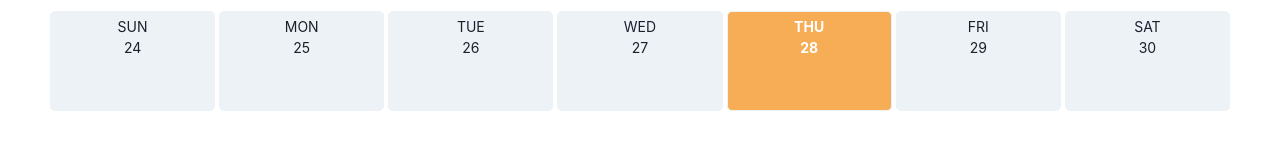
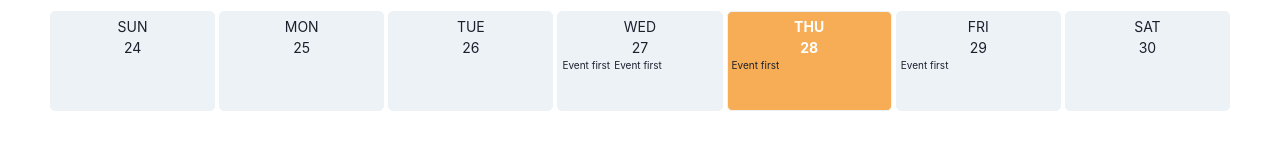
Before and after one commit to Meenachinmay/react-calender-view-chakraui, a React (Vite) app: page / in a window 1280 px wide. Shown: the part 545-693 px from the top of the page. Built offline with nearby package versions, Linux system fonts and the light colour scheme.

Commit message:
events are showing in the calender now

```diff
--- a/src/components/Calender.tsx
+++ b/src/components/Calender.tsx
@@ -10,6 +10,7 @@ const Calender: React.FC = () => {
   const [currentMonth, setCurrentMonth] = useState(getMonth());
   const { monthIndex } = useContext(GlobalContext);
 
+  // set month and fetch events
   useEffect(() => {
    setCurrentMonth(getMonth(monthIndex));
   }, [monthIndex])
--- a/src/components/Day.tsx
+++ b/src/components/Day.tsx
@@ -1,15 +1,28 @@
-import React from "react";
+import React, { useEffect, useState } from "react";
 import { Flex, Text } from "@chakra-ui/react";
 import dayjs from "dayjs";
+import { IDay } from "../types/day.type";
+import { IEvent } from "../types/event.type";
+import { events } from "../data-array/event.index";
 
-interface DayProps {
-  day: dayjs.Dayjs;
-}
+const Day: React.FC<IDay> = ({ day }: IDay) => {
+  const [eventsToRender, setEventsToRender] = useState<IEvent[] | null>(null);
 
-const Day: React.FC<DayProps> = ({ day }) => {
   function getCurrentDayClass() {
     return day.format("DD-MM-YY") === dayjs().format("DD-MM-YY");
   }
+
+  useEffect(() => {
+    const data: IEvent[] = events.filter((e) => {
+      return e.date === day.format("DD-MM-YYYY");
+    });
+    if (data) {
+      setEventsToRender(data);
+    }
+    console.log(eventsToRender);
+    console.log('render')
+  }, [day]);
+
   return (
     <Flex
       width={"full"}
@@ -34,10 +47,15 @@ const Day: React.FC<DayProps> = ({ day }) => {
         flexDir={"column"}
         alignItems={"center"}
         color={getCurrentDayClass() ? "white" : "gray.800"}
-        fontWeight={getCurrentDayClass() ? 'bold' : 'normal'}
+        fontWeight={getCurrentDayClass() ? "bold" : "normal"}
       >
         <Text fontSize={"sm"}>{day.format("ddd").toUpperCase()}</Text>
         <Text fontSize={"sm"}>{day.format("DD")}</Text>
+      </Flex>
+      <Flex width={'full'} gap={1}>
+        {eventsToRender?.map((e) => (
+          <p key={e.id} style={{ fontSize: "10px" }}>{e.title}</p>
+        ))}
       </Flex>
     </Flex>
   );
--- a/src/components/Month.tsx
+++ b/src/components/Month.tsx
@@ -4,10 +4,11 @@ import React from "react";
 import Day from "./Day";
 
 interface MonthProps {
-  month: dayjs.Dayjs[][];
+  month: dayjs.Dayjs[][],
 }
 
 const Month: React.FC<MonthProps> = ({ month }) => {
+
   return (
     <>
       <Flex width={'full'}>
--- /dev/null
+++ b/src/data-array/event.index.ts
@@ -0,0 +1,28 @@
+import { IEvent } from "../types/event.type";
+
+export const events: IEvent[] = [
+  {
+    id: 1,
+    title: "Event first",
+    description: "This is an event first",
+    date: "29-09-2023",
+  },
+  {
+    id: 2,
+    title: "Event first",
+    description: "This is an event first",
+    date: "28-09-2023",
+  },
+  {
+    id: 3,
+    title: "Event first",
+    description: "This is an event first",
+    date: "27-09-2023",
+  },
+  {
+    id: 4,
+    title: "Event first",
+    description: "This is an event first",
+    date: "27-09-2023",
+  },
+];
--- /dev/null
+++ b/src/types/day.type.ts
@@ -0,0 +1,5 @@
+import dayjs from "dayjs";
+
+export interface IDay {
+  day: dayjs.Dayjs;
+}
```
Also changed, not shown: src/types/event.type.ts (added, +8 -0 lines).
